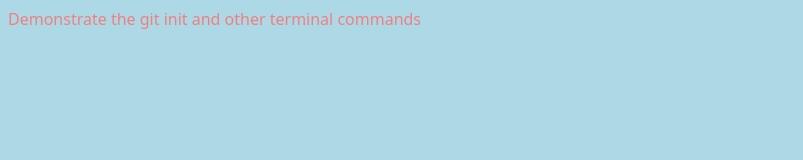
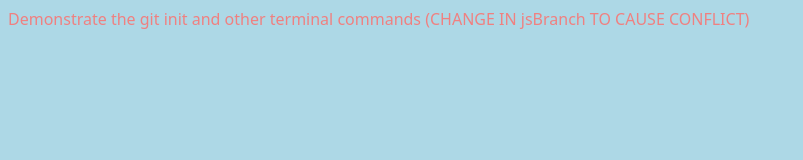
Before and after one commit to andipchauhandev/initDemo, a plain HTML site: page index.html in a window 1280 px wide. Shown: the whole page, without its empty margins (0-803 px from the left). Drawn offline with Linux system fonts and the light colour scheme.

Commit message:
CONFLICT FROM jsBranch

```diff
--- a/index.html
+++ b/index.html
@@ -7,6 +7,6 @@
     <title>Document</title>
 </head>
 <body>
-    Demonstrate the git init and other terminal commands
+    Demonstrate the git init and other terminal commands (CHANGE IN jsBranch TO CAUSE CONFLICT)
 </body>
 </html>
```
